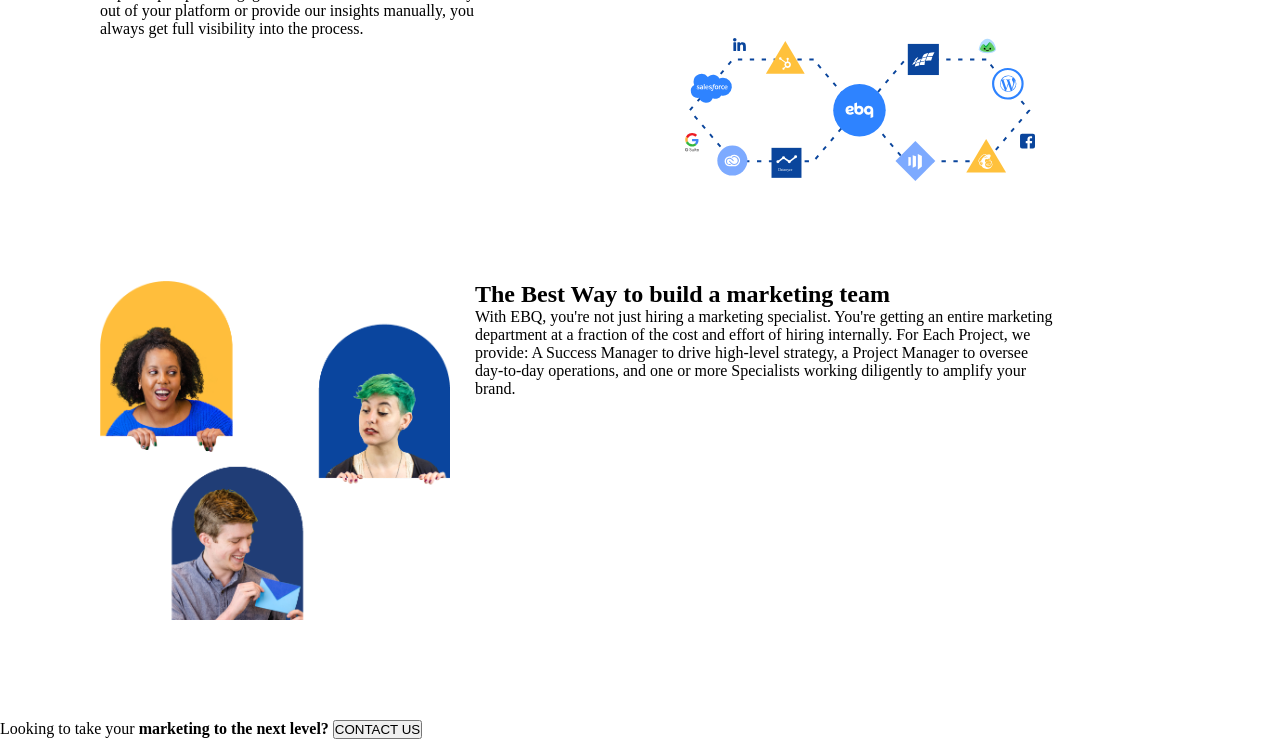
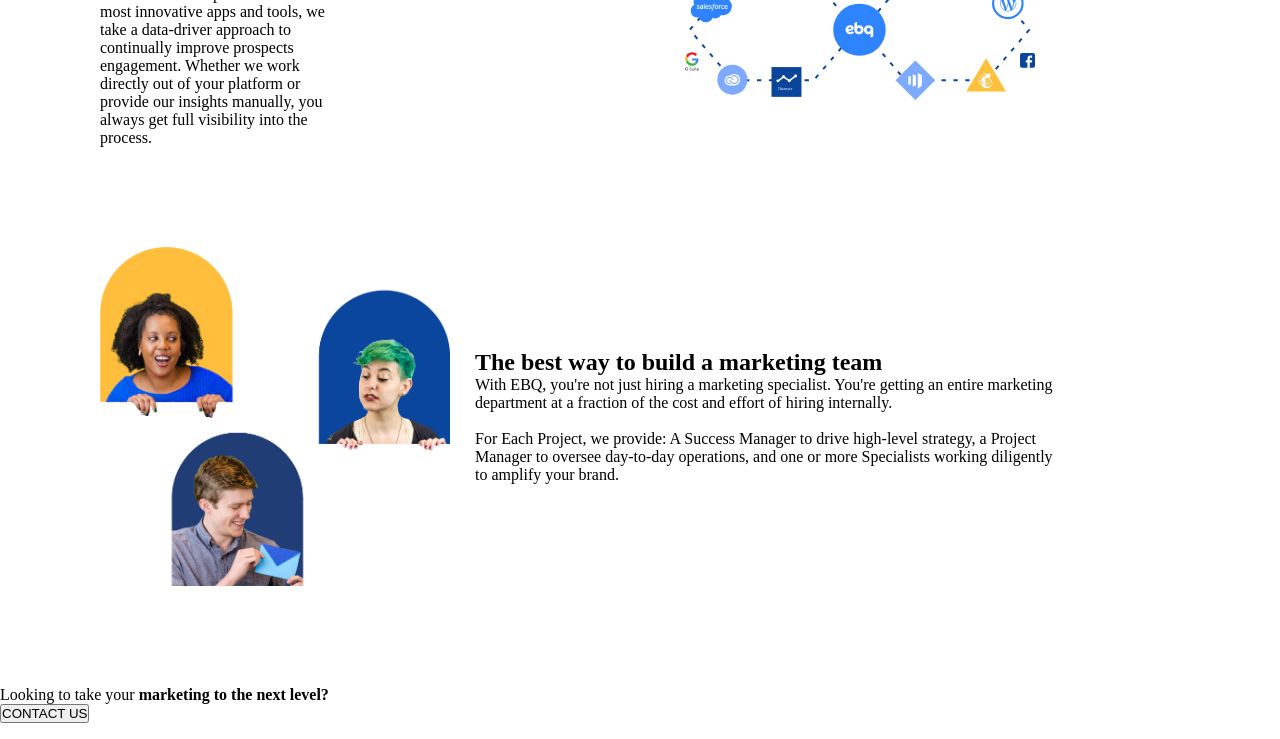
Before and after one commit to LuisChevere/Simple-L-page, a plain HTML site: page landing-page.html in a window 1280 px wide. Shown: the part 570-1309 px from the top of the page. Drawn offline with Linux system fonts and the light colour scheme.

Commit message:
updates to footer and body section to properly connect to css

```diff
--- a/landing-page.html
+++ b/landing-page.html
@@ -3,17 +3,17 @@
 
 <head>
 	<title>Landing Page</title>
-
-	<link rel="stylesheet" href="styles.css">
+	<link href="https://fonts.googleapis.com/css?family=Open+Sans:300,400,600,700,800" rel="stylesheet" type="text/css" />
+	<link rel="stylesheet" href="styles.css" href='https://fonts.googleapis.com/css?family=Open Sans'>
 </head>
 
 <body>
 	<!--Page Content-->
 	<div class="header" id="header">
-		<div class="logo-button"><img src="assets/logo-blue-160x160-1.png" alt="blue EBQ logo"><button>CONTACT
+		<div class="logo-button"><img src="assets/logo-blue-160x160-1.png" alt="blue EBQ logo"><button class="button">CONTACT
 				US</button></div>
 		<h2>Integrated</h2>
-		<h1><b>Marketing Services</b></h1>
+		<h1>Marketing Services</h1>
 		<p>We turn your marketing plans into action by building on your ideas and executing initiatives alongside
 			you
 			and your team. Get a complete department that can pivot to different areas of marketing based on your
@@ -31,31 +31,31 @@
 				we work directly out of your platform or provide our
 				insights manually, you always get full visibility into
 				the process.</p>
-			<img src="assets/Marketing_Tools.svg" class="float-right" alt="Complete-Department-Marketing">
-		</div>
+			</div>
+			<img src="assets/Marketing_Tools.svg" id="tool" class="float-right" alt="Complete-Department-Marketing">
+
 	</div>
 	<div class="content2">
-		<div class="marketing-team">
-			<img src="assets/Complete-Department-Marketing.png" class="float-left" alt="Complete-Department-Marketing">
-			<h2><b>The Best Way</b> to build a marketing team</h2>
-			With EBQ, you're not just hiring a marketing specialist.
+			<img src="assets/Complete-Department-Marketing.png" id="marketing-dep" class="float-left" alt="Complete-Department-Marketing">
+			<div class="marketing-team"><h2><b>The best way</b> to build a marketing team</h2>
+			<p>With EBQ, you're not just hiring a marketing specialist.
 			You're getting an entire marketing department at
 			a fraction of the cost and effort of hiring internally.
-
+				<br></br>
 			For Each Project, we provide: A Success Manager to drive
 			high-level strategy, a Project Manager to oversee day-to-day
 			operations, and one or more Specialists working
 			diligently to amplify your brand.
+		</p>
 		</div>
 
 	</div>
 
 	<footer>
 		<div class="footer">
-			Looking to take your <b>marketing to the next level?</b>
-			<button>CONTACT US</button>
+			<p>Looking to take your <b>marketing to the next level?</b></p>
+			<button id="f-button">CONTACT US</button>
 		</div>
-
 	</footer>
 
 
```
